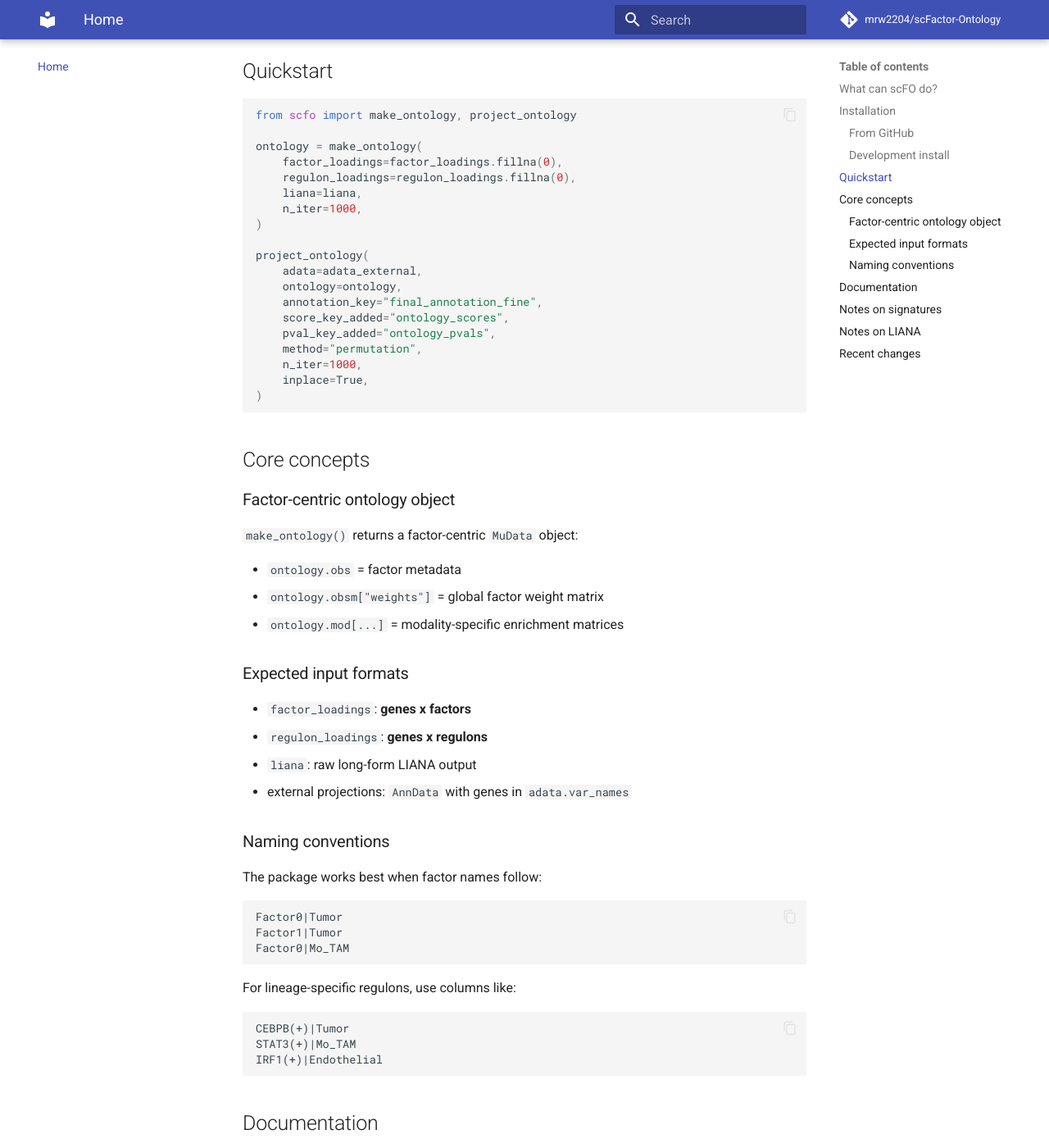
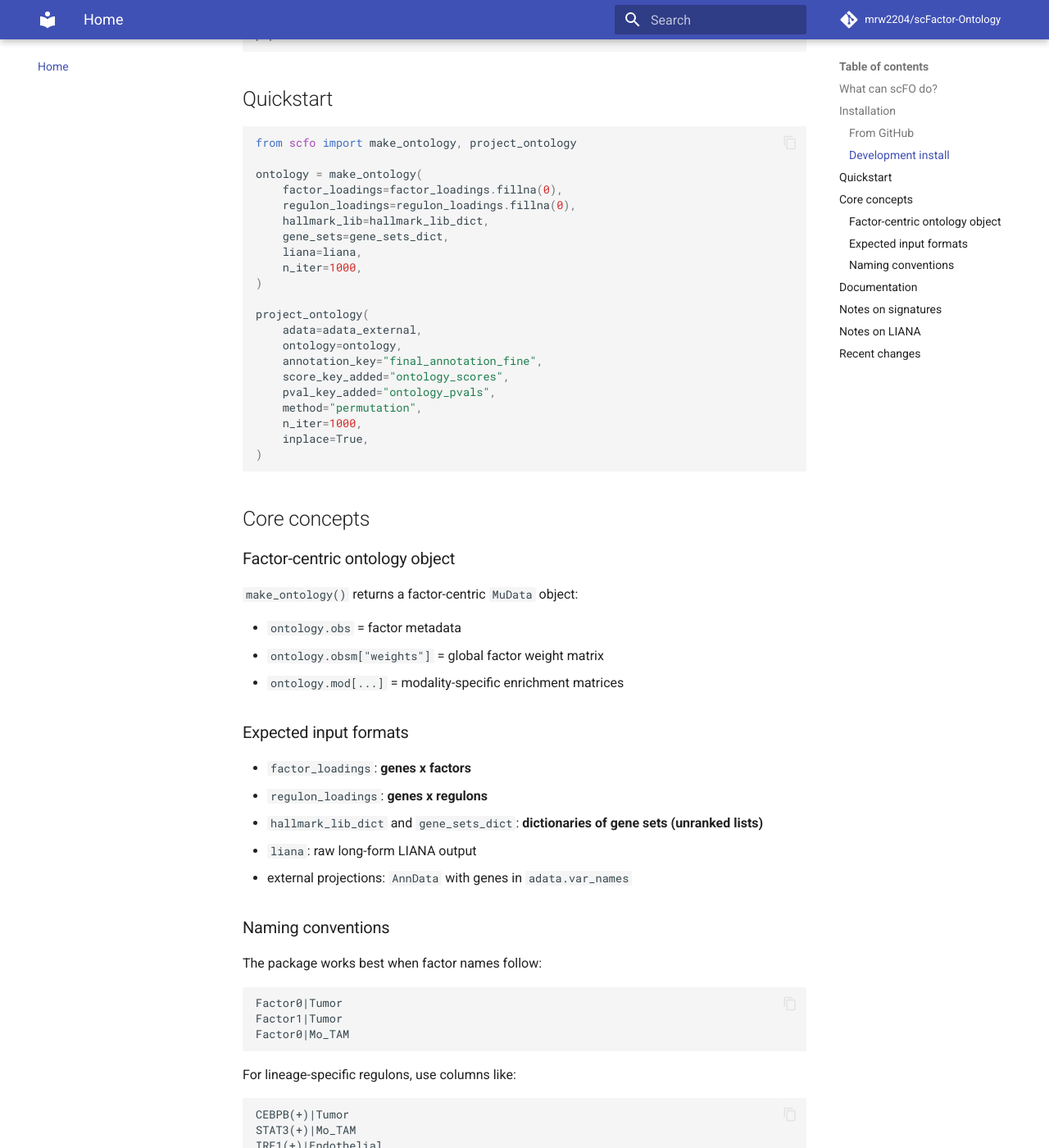
Before and after one commit to mrw2204/scFactor-Ontology, an MkDocs documentation site: the page built from docs/index.md, in a window 1280 px wide and 1400 px high, scrolled down 1211 px. Shown: the whole window at 82% size. Built offline with MkDocs 1.6.1 and Material for MkDocs 9.7.7, drawn with Linux system fonts in a browser that asks for light colours; comment, search, counter and statistics services are not loaded; some of the changed text lies outside the part shown.

Commit message:
Update index.md

```diff
--- a/docs/index.md
+++ b/docs/index.md
@@ -17,9 +17,10 @@ With `scfo`, you can:
 - **inspect and visualize** factor weights, modality enrichments, and feature loadings
 - **project ontology factors** onto external `AnnData` objects
 - **test ontology scores** between biological groups at single-cell or pseudobulk level
-- **query the ontology** with either:
+- **query the ontology** with:
   - a curated unordered gene set
   - a weighted genome-wide signature
+  - visualizaiton of modality enrichment
 - **export and reload** ontology objects through standardized Excel workbooks
 
 ## Installation
@@ -46,6 +47,8 @@ from scfo import make_ontology, project_ontology
 ontology = make_ontology(
     factor_loadings=factor_loadings.fillna(0),
     regulon_loadings=regulon_loadings.fillna(0),
+    hallmark_lib=hallmark_lib_dict,
+    gene_sets=gene_sets_dict,
     liana=liana,
     n_iter=1000,
 )
@@ -76,6 +79,7 @@ project_ontology(
 
 - `factor_loadings`: **genes x factors**
 - `regulon_loadings`: **genes x regulons**
+- `hallmark_lib_dict` and `gene_sets_dict`: **dictionaries of gene sets (unranked lists)**
 - `liana`: raw long-form LIANA output
 - external projections: `AnnData` with genes in `adata.var_names`
 
```
